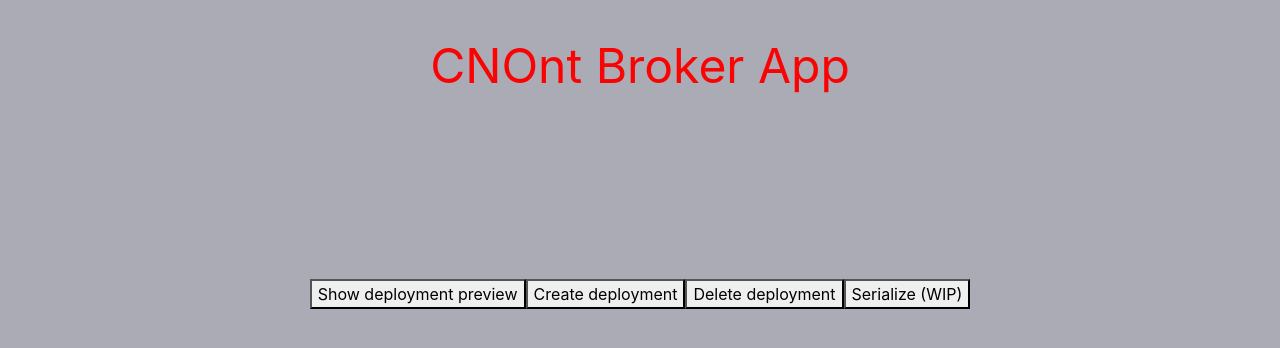
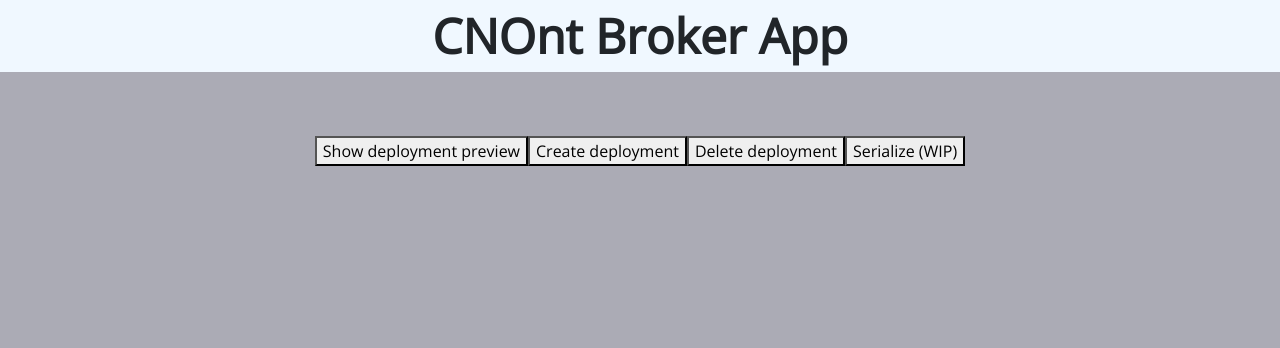
Before and after one commit to greg9702/CNOnt-Broker, a React (Create React App) app in the folder client/: page / in a window 1280 px wide. Shown: the top 348 px of the page. Built offline with nearby package versions, Linux system fonts and the light colour scheme.

Commit message:
Some css improvements

```diff
--- a/client/src/App.css
+++ b/client/src/App.css
@@ -12,18 +12,20 @@ html, body {
 #app {
     width: 100%;
     height: 100%;
-    padding: 30px;
 }
 
 #header {
     font-size: 6vh;
+    font-family: 'Open Sans', sans-serif;
 }
 
 .eye-catching {
-	animation: color_change 1s infinite alternate;
+    justify-content: center;
+    font-weight: 800;
+    background-color: aliceblue;
 }
-
+/*
 @keyframes color_change {
 	from { color: blue; }
 	to { color: red; }
-}
+} */
--- a/client/src/components/DeploymentManager.css
+++ b/client/src/components/DeploymentManager.css
@@ -5,20 +5,28 @@
   flex-direction: column;
 }
 
-#deployment-creator {
-  height: 40%;
-  margin: 5px;
-}
-
 #command-buttons {
   display: flex;
   flex-direction: row;
-  margin: 5px;
+  margin-top: 5%;
   justify-content: center;
+  font-family: 'Open Sans', sans-serif;
+}
+
+#command-button {
+  margin-left: 20px;
+  width: 15%;
+  height: 80px;
+  font-weight: 400;
+  border: 3px solid black;
+  border-radius: 25px;
 }
 
 #status-logger {
+  margin-top: 2%;
   height: 10%;
+  color: rgb(146, 0, 0);
+  font-weight: 600;
 }
 
 #deployment-preview {
```
